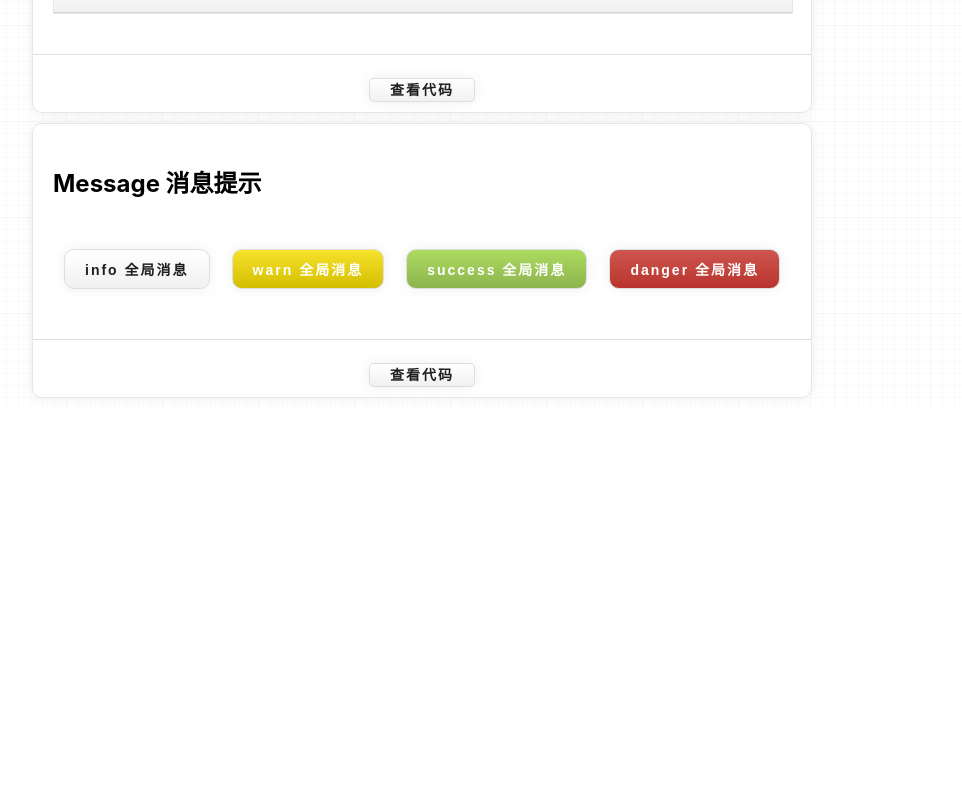
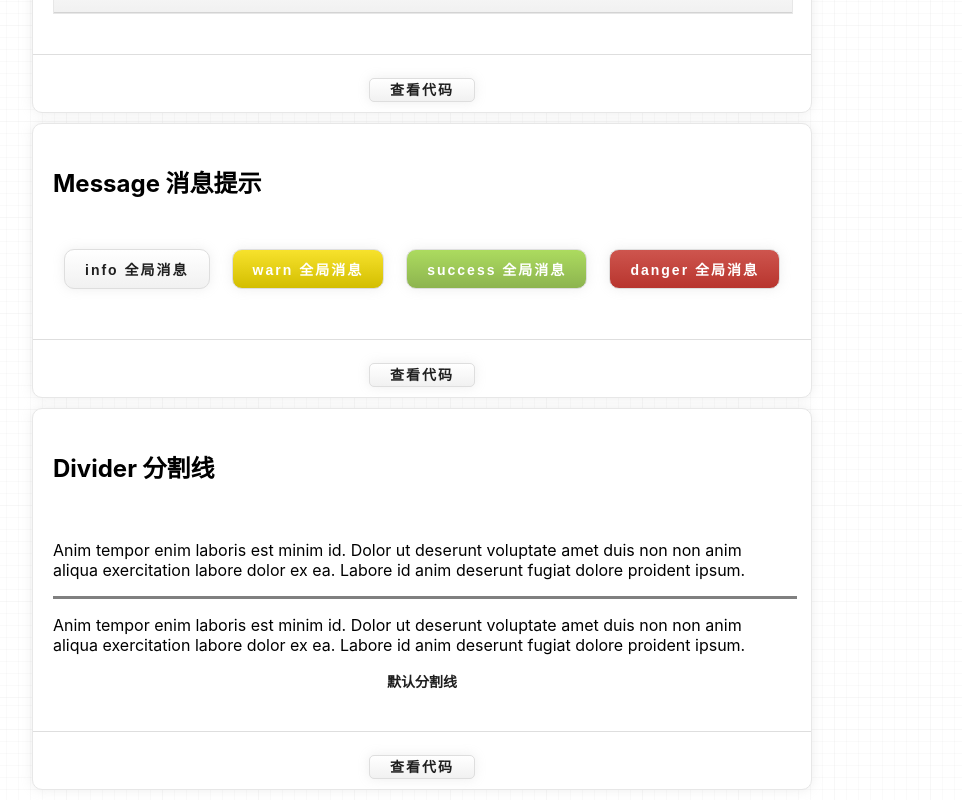
Before and after one commit to undefine4080/Wood-UI-React, a React (Vite) app: page / in a window 1280 px wide. Shown: the part 2502-3302 px from the top of the page, without its empty margins (318-1280 px from the left). Before the commit the page ends 2910 px from the top, so only its background shows below. Built offline with nearby package versions, Linux system fonts and the light colour scheme.

Commit message:
feat: Divider 分割线

```diff
--- a/src/App.tsx
+++ b/src/App.tsx
@@ -3,6 +3,7 @@ import IntroLayout from './introFragments/introLayout';
 import IntroCollapse from './introFragments/introCollapse';
 import IntroMark from './introFragments/introMark';
 import IntroMessage from './introFragments/introMessage';
+import { IntroDivider } from './introFragments/introDivider';
 import { Collapse, CollapseItem, CollapseNav } from './components/Collapse/Collapse';
 import { Container, Main, Aside } from './components/Layout/Layout';
 import './App.less';
@@ -24,7 +25,7 @@ function App ()
               <CollapseNav label="Layout 布局" url="layout" />
               <CollapseNav label="Button 按钮" url="button" />
               <CollapseNav label="Mark 标记" url="mark" />
-              <CollapseNav label="Divider 分割线" />
+              <CollapseNav label="Divider 分割线" url="divider" />
               <CollapseNav label="Pagination 分页器" />
             </CollapseItem>
 
@@ -61,11 +62,12 @@ function App ()
         </Aside>
 
         <Main style={ { marginLeft: '200px' } }>
-          <IntroLayout></IntroLayout>
-          <IntroButton></IntroButton>
-          <IntroMark></IntroMark>
-          <IntroCollapse></IntroCollapse>
-          <IntroMessage></IntroMessage>
+          <IntroLayout />
+          <IntroButton />
+          <IntroMark />
+          <IntroCollapse />
+          <IntroMessage />
+          <IntroDivider />
         </Main>
       </Container>
     </div>
--- a/src/components/Button/Button.tsx
+++ b/src/components/Button/Button.tsx
@@ -1,4 +1,3 @@
-import React from 'react';
 import './button.less';
 import commonOptions from '../../base/commonInterface';
 interface ButtonOptions extends commonOptions
--- /dev/null
+++ b/src/components/Divider/Divider.tsx
@@ -0,0 +1,38 @@
+import './divider.less';
+import commonOptions from '../../base/commonInterface';
+import { ReactElement } from 'react';
+
+enum DividerType
+{
+    DASH = 'dash',
+    LINE = 'line',
+    DOT = 'dot',
+    WAVE = 'wave'
+}
+
+enum DividerDirection
+{
+    HORIZONTAL = 'horizontal',
+    VERTICAL = 'vertical'
+}
+
+const PREFIX = 'wdu-divider';
+
+interface DividerOptions extends commonOptions
+{
+    type?: string;
+    color?: DividerType;
+    direction?: DividerDirection;
+}
+
+function Divider ( props: any ): ReactElement
+{
+    const { type = 'line', color: styleColor = 'gray', direction = 'horizontal' } = props;
+    const styleType = `${ PREFIX }-${ type }`;
+    const styleDirection = `${ PREFIX }-${ direction }`;
+    const classList = `${ PREFIX } ${ styleDirection } ${ styleType } `;
+
+    return <span className={ classList } style={ { color: styleColor } }></span>;
+};
+
+export { Divider };
--- /dev/null
+++ b/src/components/Divider/divider.less
@@ -0,0 +1,24 @@
+.wdu-divider{
+    border-color: gray;
+    flex-grow: 0;
+    &-line{
+        border-style:solid;
+    }
+
+    &-wave{
+        text-decoration: wavy;
+    }
+
+    &-vertical{
+        width: 0;
+        margin: 0 8px;
+
+    }
+
+    &-horizontal{
+        display: block;
+        width: 100%;
+        margin: 8px 0px;
+        border-top: 1px ;
+    }
+}
--- /dev/null
+++ b/src/introFragments/introDivider.tsx
@@ -0,0 +1,27 @@
+import { IntroComponent } from "../base/introComponent";
+import { Divider } from "../components/Divider/Divider";
+
+function IntroDivider ()
+{
+    const props = {
+        title: 'Divider 分割线',
+        position: 'divider',
+        components: [
+            {
+                component: ( <div>
+                    <p>Anim tempor enim laboris est minim id. Dolor ut deserunt voluptate amet duis non non anim aliqua exercitation labore dolor ex ea. Labore id anim deserunt fugiat dolore proident ipsum.</p>
+
+                    <Divider />
+
+                    <p>Anim tempor enim laboris est minim id. Dolor ut deserunt voluptate amet duis non non anim aliqua exercitation labore dolor ex ea. Labore id anim deserunt fugiat dolore proident ipsum.</p>
+                </div> ),
+                info: '默认分割线'
+            },
+        ],
+        code: ''
+    };
+
+    return <IntroComponent { ...props } />;
+}
+
+export { IntroDivider };
```
